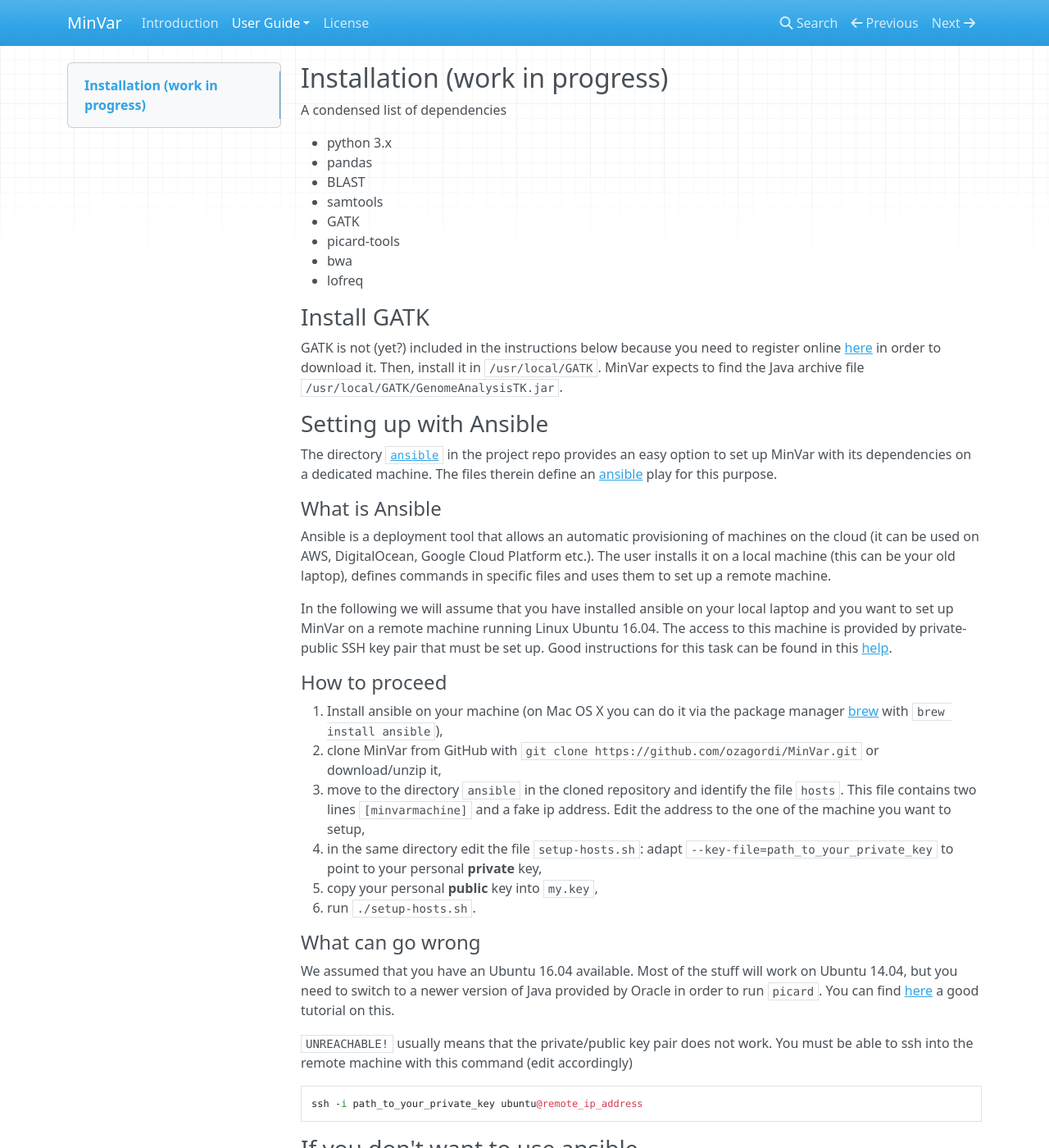
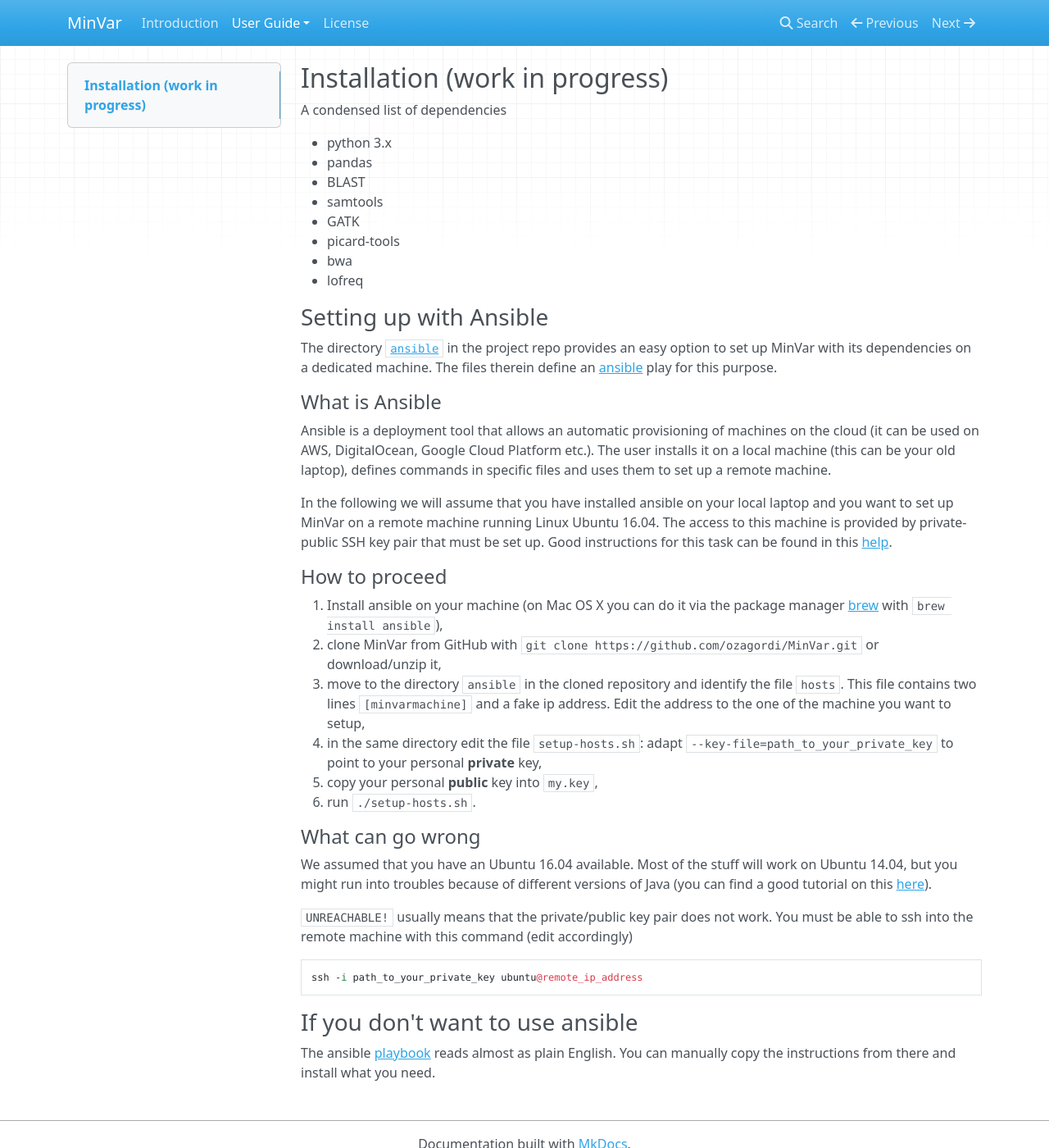
Before and after one commit to medvir/MinVar, an MkDocs documentation site: the page built from rtd/user-guide/installation.md, in a window 1280 px wide and 1400 px high. Shown: the whole window at 82% size. Built offline with MkDocs 1.6.1, drawn with Linux system fonts in a browser that asks for light colours; nearby versions of some CDN libraries; old or Windows-style settings are respelled for this version of MkDocs.

Commit message:
Version 1.1
Documentation is now self contained.

Ansible instructions are now able to provision a Ubuntu 16.04 machine
where MinVar is correctly installed with all its dependencies.

This commit also closes #7 and closes #8

```diff
--- a/rtd/user-guide/installation.md
+++ b/rtd/user-guide/installation.md
@@ -10,13 +10,6 @@
 - picard-tools
 - bwa
 - lofreq
-
-### Install GATK
-
-GATK is not (yet?) included in the instructions below because you need
-to register online [here](https://software.broadinstitute.org/gatk/download/)
-in order to download it. Then, install it in `/usr/local/GATK`. MinVar expects
-to find the Java archive file `/usr/local/GATK/GenomeAnalysisTK.jar`.
 
 ### Setting up with Ansible
 
@@ -55,10 +48,9 @@
 #### What can go wrong
 
 We assumed that you have an Ubuntu 16.04 available. Most of the stuff will work
-on Ubuntu 14.04, but you need to switch to a newer version of Java provided by
-Oracle in order to run `picard`. You can find
-[here](https://www.digitalocean.com/community/tutorials/how-to-install-java-with-apt-get-on-ubuntu-16-04)
-a good tutorial on this.
+on Ubuntu 14.04, but you might run into troubles because of different versions
+of Java (you can find a good tutorial on this
+[here](https://www.digitalocean.com/community/tutorials/how-to-install-java-with-apt-get-on-ubuntu-16-04)).
 
 `UNREACHABLE!` usually means that the private/public key pair does not work.
 You must be able to ssh into the remote machine with this command (edit accordingly)
```
Also changed, not shown: ansible/setup.yml (+29 -4 lines), rtd/license.md (+2 -1 lines), 2 other files.
